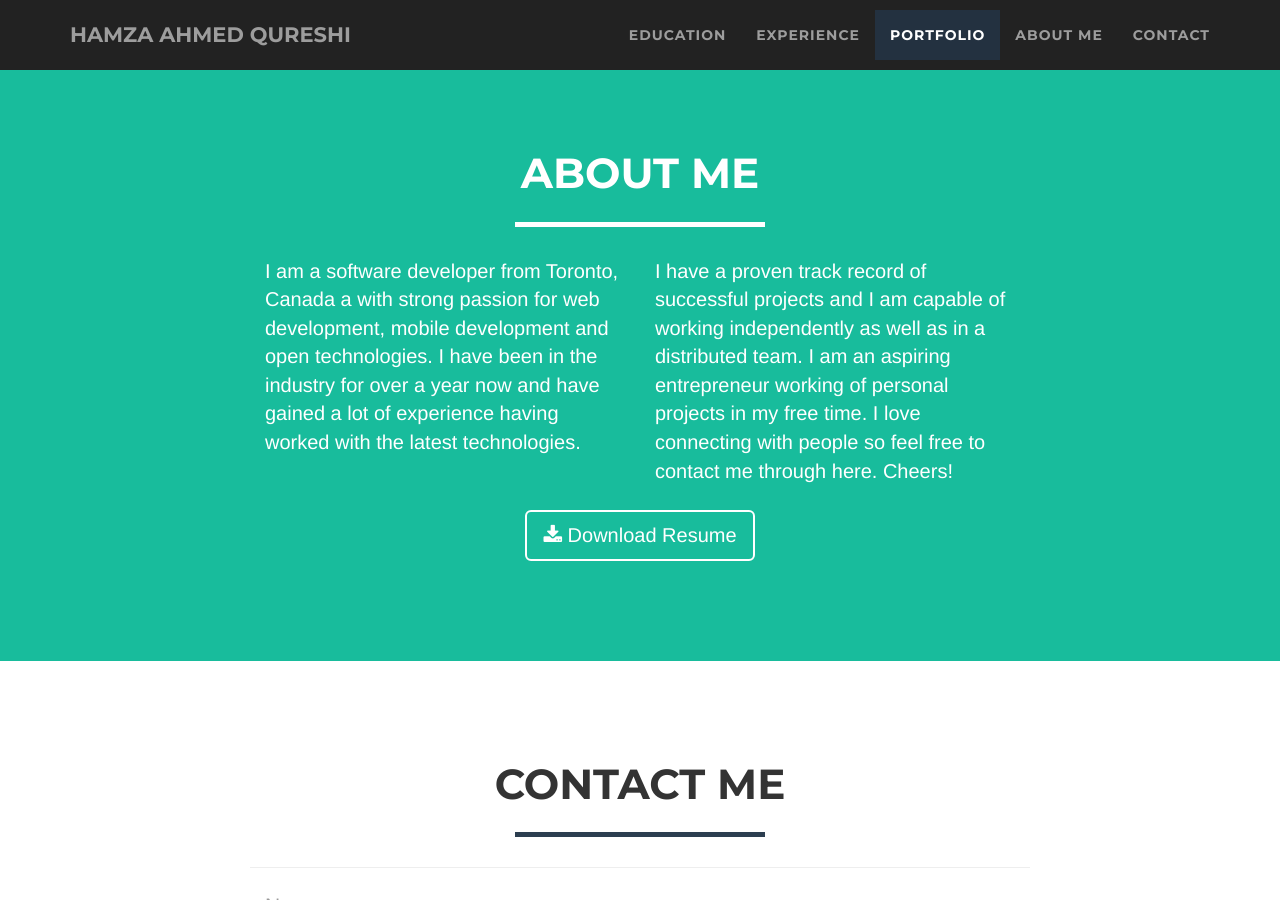
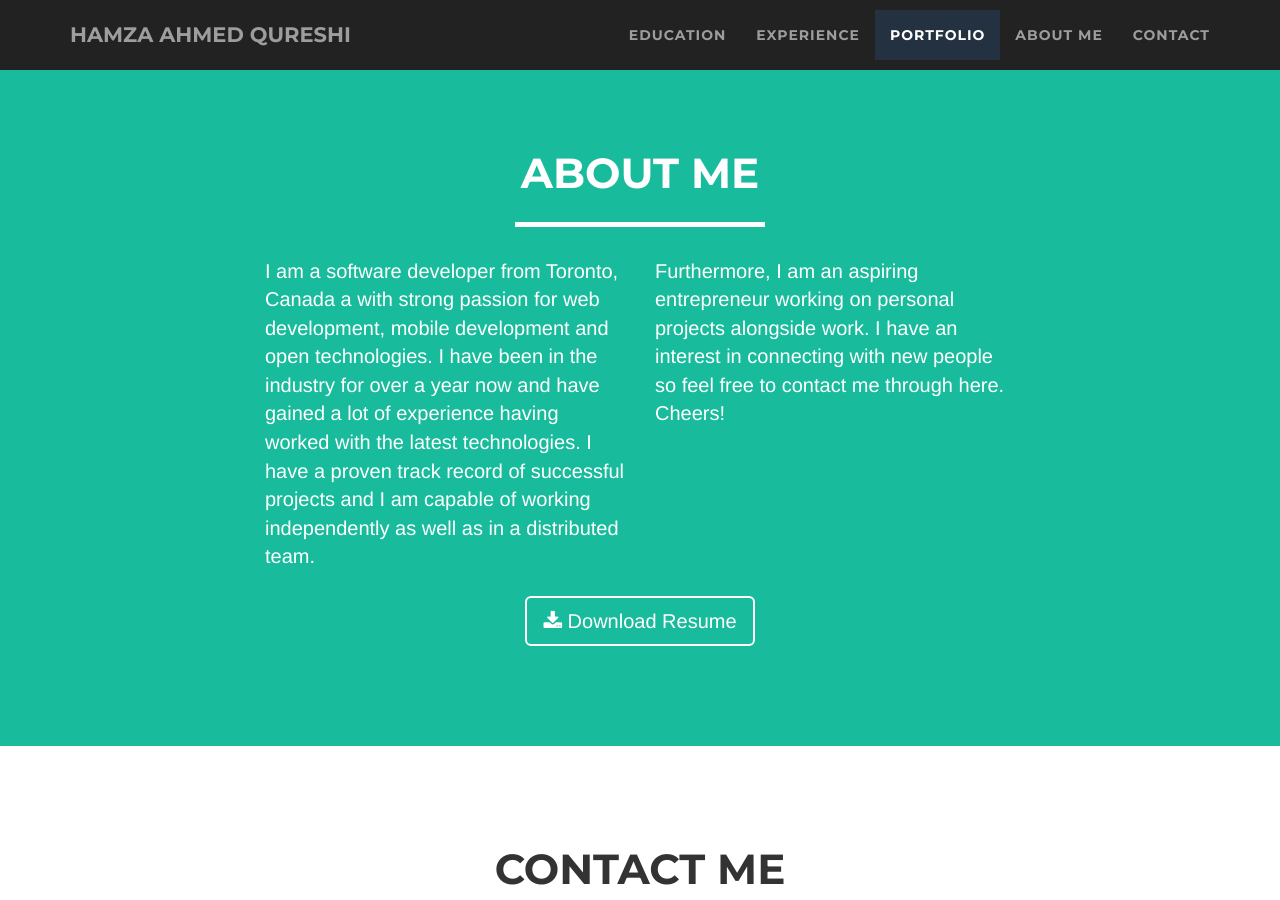
Before and after one commit to hamza1592/hamza1592.github.io, a Jekyll site: the page built from index.html, in a window 1280 px wide and 900 px high, scrolled down 3527 px. Built offline with Jekyll 4.4.1, drawn with Linux system fonts in a browser that asks for light colours.

Commit message:
about me changed

```diff
--- a/_includes/about.html
+++ b/_includes/about.html
@@ -9,10 +9,10 @@
         </div>
         <div class="row">
             <div class="col-lg-4 col-lg-offset-2">
-                <p>I am a software developer from Toronto, Canada a with strong passion for web development, mobile development and open technologies. I have been in the industry for over a year now and have gained a lot of experience having worked with the latest technologies.</p>
+                <p>I am a software developer from Toronto, Canada a with strong passion for web development, mobile development and open technologies. I have been in the industry for over a year now and have gained a lot of experience having worked with the latest technologies. I have a proven track record of successful projects and I am capable of working independently as well as in a distributed team. </p>
             </div>
             <div class="col-lg-4">
-                <p>I have a proven track record of successful projects and I am capable of working independently as well as in a distributed team. I am an aspiring entrepreneur working of personal projects in my free time. I love connecting with people so feel free to contact me through <a href="#contact">here. Cheers!</a></p>
+                <p>Furthermore, I am an aspiring entrepreneur working on personal projects alongside work. I have an interest in connecting with new people so feel free to contact me through <a href="#contact">here</a>. Cheers!</p>
             </div>
             <div class="col-lg-8 col-lg-offset-2 text-center">
                 <a href="{{ site.resume.url }}" download="Resume-HamzaAhmedQureshi" class="btn btn-lg btn-outline">
```
